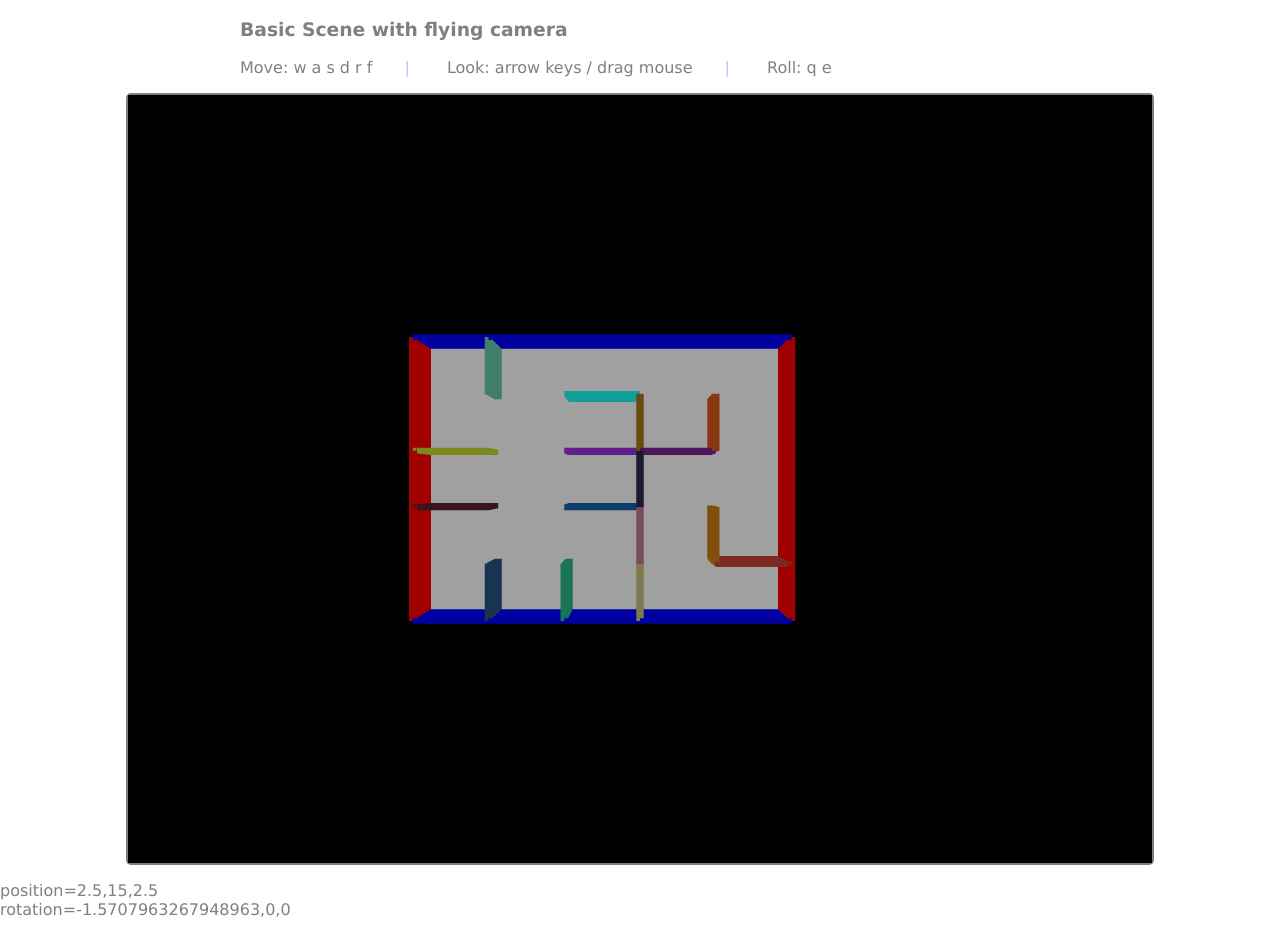
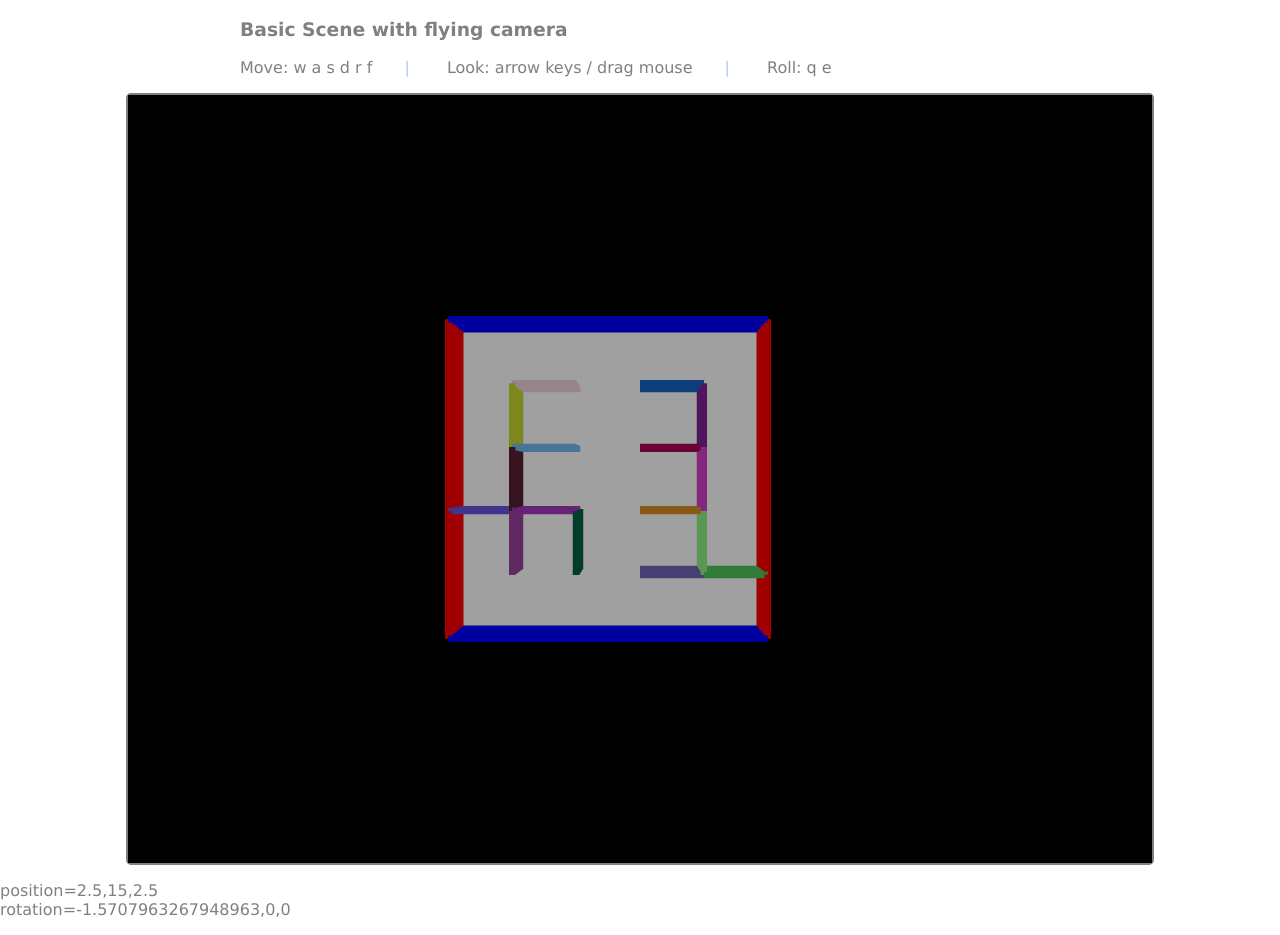
Before and after one commit to paulostation/maze-generation, a plain HTML site: page index.html in a window 1280 px wide. Drawn offline with Linux system fonts and the light colour scheme; animation ran at ten frames a second.

Commit message:
render.js now working

```diff
--- a/index.html
+++ b/index.html
@@ -38,15 +38,13 @@
         <!--change src to point to your own local copy of three.js-->
         <script src="build/three.js">     </script>
         <script src="js/controls/FlyControls.js"></script>
-        <!-- <script src="js/Set.js"></script>
-        <script src="js/render.js "></script> -->
-
-
+        <script src="js/Set.js"></script>
+        <script src="js/render.js "></script>
 </head>
 
 <!-- <body onload="initialize();"> -->
 <body >
-<script src="js/main.js"></script>
+<script src="js/recursive.js"></script>
         <div id="header">
             <h3>Basic Scene with flying camera</h3>
             <p>
--- a/js/main.js
+++ /dev/null
@@ -1,315 +0,0 @@
-/*jshint esversion: 6 */
-const N = 1;
-const S = 2;
-const W = 4;
-const E = 8;
-
-var width = 5;
-var height = 5;
-
-var bitmap = [];
-for (var x = 0; x < width; x++) {
-  bitmap[x] = [];
-  for (var y = 0; y < height; y++) {
-    bitmap[x][y] = -1;
-  }
-}
-
-function getNeighbours(x, y) {
-  let neighbours = [],
-    obj;
-  //check left neighbour
-  if ((x - 1) >= 0 && bitmap[x - 1][y] < 0) {
-    let obj = {
-      x: (x - 1),
-      y: y
-    };
-    neighbours.push(obj);
-  }
-  //check up neighbour
-  if (x >= 0 && bitmap[x][y - 1] < 0) {
-    let obj = {
-      x: x,
-      y: (y - 1)
-    };
-    neighbours.push(obj);
-  }
-  //check right neighbour
-  if ((x + 1) < width && bitmap[x + 1][y] < 0) {
-    let obj = {
-      x: (x + 1),
-      y: y
-    };
-    neighbours.push(obj);
-  }
-  //check down neighbour
-  if ((y + 1) < height && bitmap[x][y + 1] < 0) {
-    let obj = {
-      x: x,
-      y: (y + 1)
-    };
-    neighbours.push(obj);
-  }
-  return neighbours;
-}
-
-function getOppositeDirection(direction) {
-  switch (direction) {
-    case N:
-      return S;
-    case S:
-      return N;
-    case E:
-      return W;
-    case W:
-      return E;
-    default:
-      console.log("Not a valid direction");
-  }
-}
-
-
-function carvePassages(x, y, direction) {
-  let count = 4,
-    nextCellDirection;
-
-  //mark cell
-  let neighbours = getNeighbours(x, y);
-  //visit cell
-  bitmap[x][y] = getOppositeDirection(direction);
-  while (neighbours.length > 0) {
-    //get random index for next cell to visit
-    randomIndex = Math.floor(Math.random() * neighbours.length % neighbours.length);
-    nextIndex = neighbours[randomIndex];
-    //remove object from neighbourhood array
-    neighbours.splice(randomIndex, 1);
-    //get direction based on next cell
-    if (nextIndex.x < x) nextCellDirection = N;
-    else if (nextIndex.x > x) nextCellDirection = S;
-    else if (nextIndex.y < y) nextCellDirection = W;
-    else if (nextIndex.y > y) nextCellDirection = E;
-    //in the first iteration, direction isn't defined yet, so we use the nextDirection value
-    if (undefined === direction) {
-      bitmap[x][y] = nextCellDirection;
-    }
-    //recursively carve passages
-    carvePassages(nextIndex.x, nextIndex.y, nextCellDirection);
-  }
-  return true;
-}
-
-//----Constructors----//
-var renderer = new THREE.WebGLRenderer({
-  antialias: true
-});
-var scene = new THREE.Scene();
-
-var camera = new THREE.PerspectiveCamera(
-  camera_view_angle,
-  aspect,
-  near,
-  far
-);
-
-//----Variables----//
-//DOM element to attach the renderer to
-var viewport;
-
-//built-in three.js controls will be attached to this
-var controls;
-
-//viewport size
-var viewportWidth = 1024;
-var viewportHeight = 768;
-
-//camera attributes
-var camera_view_angle = 45,
-  aspect = viewportWidth / viewportHeight,
-  near = 0.1, //near clip-plane
-  far = 10000; //far clip-plane
-
-//sphere specifications
-var radius = 50,
-  segments = 32,
-  rings = 32;
-
-
-
-var geometry, material;
-//a cross-browser method for efficient animation, more info at:
-// http://paulirish.com/2011/requestanimationframe-for-smart-animating/
-window.requestAnimFrame = (function() {
-  return window.requestAnimationFrame ||
-    window.webkitRequestAnimationFrame ||
-    window.mozRequestAnimationFrame ||
-    window.oRequestAnimationFrame ||
-    window.msRequestAnimationFrame ||
-    function(callback) {
-      window.setTimeout(callback, 1000 / 60);
-    };
-})();
-
-//----Initialization----//
-function initialize(bitmap) {
-  var geometry;
-  var material;
-  var cube_geometry;
-  var color;
-
-  geometry = new THREE.PlaneGeometry(width, height);
-
-  material = new THREE.MeshLambertMaterial({
-    color: 0xFFFFFF,
-    side: THREE.DoubleSide
-  });
-
-  var piso = new THREE.Mesh(geometry, material);
-  piso.rotation.x = Math.PI / 2;
-  piso.position.y -= 0.5;
-  piso.position.x += width / 2;
-  piso.position.x -= 0.5;
-  piso.position.z += height / 2;
-  scene.add(piso);
-
-  var wallWidth = 1;
-  var wallHeight = 1;
-  var wallDepth = 0.1;
-
-  for (var i = 0; i < height; i++) {
-    for (var j = 0; j < width; j++) {
-
-      geometry = new THREE.BoxGeometry(wallWidth, wallHeight, wallDepth);
-
-      material = new THREE.MeshLambertMaterial({
-        color: 0xff0000,
-        side: THREE.DoubleSide
-      });
-
-      var cerca_vertical = new THREE.Mesh(geometry, material);
-
-      material = new THREE.MeshLambertMaterial({
-        color: 0x0000ff,
-        side: THREE.DoubleSide
-      });
-
-      var cerca_horizontal = new THREE.Mesh(geometry, material);
-
-      cerca_horizontal.position.x = (wallWidth * j);
-      cerca_horizontal.position.z = (wallWidth * i);
-
-      cerca_vertical.rotation.y = Math.PI / 2;
-      cerca_vertical.position.z = (wallWidth * i) + (wallHeight / 2);
-      cerca_vertical.position.x = (wallWidth * j) - (wallHeight / 2);
-
-      if (i != (height - 1)) {
-        if (!(bitmap[i + 1][j] == N || bitmap[i][j] == S)) {
-
-          color = (Math.random() * 100000000) % 16777215;
-
-          material = new THREE.MeshLambertMaterial({
-            color: color,
-            side: THREE.DoubleSide
-          });
-
-          var muro_horizontal = new THREE.Mesh(geometry, material);
-
-          muro_horizontal.position.x = wallWidth * j;
-          muro_horizontal.position.z = wallWidth * i + wallWidth;
-
-          scene.add(muro_horizontal);
-        }
-      }
-      if (j != (width - 1)) {
-        if (!(bitmap[i][j] == E || bitmap[i][j + 1] == W)) {
-
-          color = (Math.random() * 100000000) % 16777215;
-
-          material = new THREE.MeshLambertMaterial({
-            color: color,
-            side: THREE.DoubleSide
-          });
-
-          var muro_vertical = new THREE.Mesh(geometry, material);
-
-          muro_vertical.rotation.y = Math.PI / 2;
-
-          muro_vertical.position.z = (wallWidth * i) + (wallHeight / 2);
-          muro_vertical.position.x = (wallWidth * j) + (wallHeight / 2);
-
-
-          scene.add(muro_vertical);
-        }
-      }
-
-      if (i === 0) {
-        scene.add(cerca_horizontal);
-      } else if (i == (height - 1)) {
-        cerca_horizontal.position.z += wallWidth;
-        scene.add(cerca_horizontal);
-      }
-
-      if (j === 0) {
-        scene.add(cerca_vertical);
-      } else if (j == (width - 1)) {
-        cerca_vertical.position.x += wallWidth;
-        scene.add(cerca_vertical);
-      }
-    }
-  }
-
-  var light = new THREE.AmbientLight(0xA0A0A0); // soft white light
-  scene.add(light);
-
-  //Sets up the renderer to the same size as a DOM element
-  //and attaches it to that element
-  renderer.setSize(viewportWidth, viewportHeight);
-  viewport = document.getElementById('viewport');
-  viewport.appendChild(renderer.domElement);
-
-  camera.rotation.x -= Math.PI / 2;
-  camera.position.set(height / 2, 15, width / 2);
-
-  //attaches fly controls to the camera
-  controls = new THREE.FlyControls(camera);
-  //camera control properties
-  controls.movementSpeed = 0.5;
-  controls.domElement = viewport;
-  controls.rollSpeed = 0.01;
-  controls.autoForward = false;
-  controls.dragToLook = true;
-
-
-  // call update
-  update();
-}
-//----Update----//
-function update() {
-  //requests the browser to call update at it's own pace
-  requestAnimFrame(update);
-
-  //update controls
-  controls.update(1);
-  document.getElementById('viewport');
-  document.getElementById("camera_stuff").innerHTML = "position=" +
-    camera.position.x + "," +
-    camera.position.y + "," +
-    camera.position.z + "<br>" +
-    "rotation=" +
-    camera.rotation.x + "," +
-    camera.rotation.y + "," +
-    camera.rotation.z + "\n";
-
-  //call draw
-  draw();
-}
-//----Draw----//
-function draw() {
-  renderer.render(scene, camera);
-}
-window.onload = function() {
-
-  var x = Math.floor(Math.random() * width % width);
-  var y = Math.floor(Math.random() * height % height);
-
-  if (carvePassages(1, 1)) initialize(bitmap);
-};
--- /dev/null
+++ b/js/recursive.js
@@ -0,0 +1,120 @@
+/*jshint esversion: 6 */
+const N = 1;
+const S = 2;
+const W = 4;
+const E = 8;
+
+var width = 5;
+var height = 5;
+
+var bitmap = [];
+for (var x = 0; x < width; x++) {
+  bitmap[x] = [];
+  for (var y = 0; y < height; y++) {
+    bitmap[x][y] = -1;
+  }
+}
+
+function getNeighbours(x, y) {
+  let neighbours = [],
+    obj;
+  //check left neighbour
+  if ((x - 1) >= 0 && bitmap[x - 1][y] < 0) {
+    let obj = {
+      x: (x - 1),
+      y: y
+    };
+    neighbours.push(obj);
+  }
+  //check up neighbour
+  if (x >= 0 && bitmap[x][y - 1] < 0) {
+    let obj = {
+      x: x,
+      y: (y - 1)
+    };
+    neighbours.push(obj);
+  }
+  //check right neighbour
+  if ((x + 1) < width && bitmap[x + 1][y] < 0) {
+    let obj = {
+      x: (x + 1),
+      y: y
+    };
+    neighbours.push(obj);
+  }
+  //check down neighbour
+  if ((y + 1) < height && bitmap[x][y + 1] < 0) {
+    let obj = {
+      x: x,
+      y: (y + 1)
+    };
+    neighbours.push(obj);
+  }
+  return neighbours;
+}
+
+function getOppositeDirection(direction) {
+  switch (direction) {
+    case N:
+      return S;
+    case S:
+      return N;
+    case E:
+      return W;
+    case W:
+      return E;
+    default:
+      console.log("Not a valid direction");
+  }
+}
+
+
+function carvePassages(x, y, direction) {
+  let count = 4,
+    nextCellDirection;
+
+  //mark cell
+  let neighbours = getNeighbours(x, y);
+  //visit cell
+  bitmap[x][y] = getOppositeDirection(direction);
+  while (neighbours.length > 0) {
+    //get random index for next cell to visit
+    randomIndex = Math.floor(Math.random() * neighbours.length % neighbours.length);
+    nextIndex = neighbours[randomIndex];
+    //remove object from neighbourhood array
+    neighbours.splice(randomIndex, 1);
+    //get direction based on next cell
+    if (nextIndex.x < x) nextCellDirection = N;
+    else if (nextIndex.x > x) nextCellDirection = S;
+    else if (nextIndex.y < y) nextCellDirection = W;
+    else if (nextIndex.y > y) nextCellDirection = E;
+    //in the first iteration, direction isn't defined yet, so we use the nextDirection value
+    if (undefined === direction) {
+      bitmap[x][y] = nextCellDirection;
+    }
+    //recursively carve passages
+    carvePassages(nextIndex.x, nextIndex.y, nextCellDirection);
+  }
+  return true;
+}
+
+//----Constructors----//
+var renderer = new THREE.WebGLRenderer({
+  antialias: true
+});
+var scene = new THREE.Scene();
+
+var camera = new THREE.PerspectiveCamera(
+  camera_view_angle,
+  aspect,
+  near,
+  far
+);
+
+window.onload = function() {
+
+  var x = Math.floor(Math.random() * width % width);
+  var y = Math.floor(Math.random() * height % height);
+
+  if (carvePassages(x, y)) initialize(bitmap);
+};
--- a/js/render.js
+++ b/js/render.js
@@ -1,5 +1,3 @@
-
-
 //----Variables----//
 //DOM element to attach the renderer to
 var viewport;
@@ -22,18 +20,7 @@
   segments = 32,
   rings = 32;
 
-    //----Constructors----//
-    var renderer = new THREE.WebGLRenderer({
-        antialias: true
-    });
-    var scene = new THREE.Scene();
 
-    var camera = new THREE.PerspectiveCamera(
-        camera_view_angle,
-        aspect,
-        near,
-        far
-    );
 
 var geometry, material;
 //a cross-browser method for efficient animation, more info at:
@@ -54,6 +41,8 @@
   var geometry;
   var material;
   var cube_geometry;
+  var color;
+
   geometry = new THREE.PlaneGeometry(width, height);
 
   material = new THREE.MeshLambertMaterial({
@@ -83,29 +72,14 @@
         side: THREE.DoubleSide
       });
 
+      var cerca_vertical = new THREE.Mesh(geometry, material);
 
-
-                var cerca_vertical = new THREE.Mesh(geometry, material);
-                color = (Math.random() * 100000000) % 16777215;
       material = new THREE.MeshLambertMaterial({
         color: 0x0000ff,
         side: THREE.DoubleSide
       });
+
       var cerca_horizontal = new THREE.Mesh(geometry, material);
-
-                var color = (Math.random() * 100000000) % 16777215;
-                material = new THREE.MeshLambertMaterial({
-                    color: color,
-                    side: THREE.DoubleSide
-                });
-                var muro_horizontal = new THREE.Mesh(geometry, material);
-
-                color = (Math.random() * 100000000) % 16777215;
-                material = new THREE.MeshLambertMaterial({
-                    color: color,
-                    side: THREE.DoubleSide
-                });
-                var muro_vertical = new THREE.Mesh(geometry, material);
 
       cerca_horizontal.position.x = (wallWidth * j);
       cerca_horizontal.position.z = (wallWidth * i);
@@ -114,31 +88,44 @@
       cerca_vertical.position.z = (wallWidth * i) + (wallHeight / 2);
       cerca_vertical.position.x = (wallWidth * j) - (wallHeight / 2);
 
+      if (i != (height - 1)) {
+        if (!(bitmap[i + 1][j] == N || bitmap[i][j] == S)) {
+
+          color = (Math.random() * 100000000) % 16777215;
+
+          material = new THREE.MeshLambertMaterial({
+            color: color,
+            side: THREE.DoubleSide
+          });
+
+          var muro_horizontal = new THREE.Mesh(geometry, material);
+
           muro_horizontal.position.x = wallWidth * j;
           muro_horizontal.position.z = wallWidth * i + wallWidth;
 
-                muro_vertical.position.x = wallWidth * i;
-                muro_vertical.position.z = wallWidth * j;
+          scene.add(muro_horizontal);
+        }
+      }
+      if (j != (width - 1)) {
+        if (!(bitmap[i][j] == E || bitmap[i][j + 1] == W)) {
+
+          color = (Math.random() * 100000000) % 16777215;
+
+          material = new THREE.MeshLambertMaterial({
+            color: color,
+            side: THREE.DoubleSide
+          });
+
+          var muro_vertical = new THREE.Mesh(geometry, material);
+
           muro_vertical.rotation.y = Math.PI / 2;
 
           muro_vertical.position.z = (wallWidth * i) + (wallHeight / 2);
           muro_vertical.position.x = (wallWidth * j) + (wallHeight / 2);
 
-                console.log("i: " + i + " j: " + j + " value: " + bitmap[i][j]);
-                if (bitmap[i][j] === 0) {
-                    console.log("rendering nofen");
-                } else if (bitmap[i][j] == 1 && i != (height - 1)) {
-                    scene.add(muro_horizontal);
-                    console.log("rendering downWall");
-                } else if (bitmap[i][j] == 2) {
+
           scene.add(muro_vertical);
-                    console.log("rendering rightWall");
-                } else if (i != (height - 1)) {
-                    scene.add(muro_vertical);
-                    scene.add(muro_horizontal);
-                    console.log("rendering both walls");
-                } else {
-                    console.log("buguei");
+        }
       }
 
       if (i === 0) {
@@ -182,9 +169,6 @@
   // call update
   update();
 }
-
-
-
 //----Update----//
 function update() {
   //requests the browser to call update at it's own pace
```
Also changed, not shown: 1 other file. Lines whose indentation alone changed are shown as unchanged.
